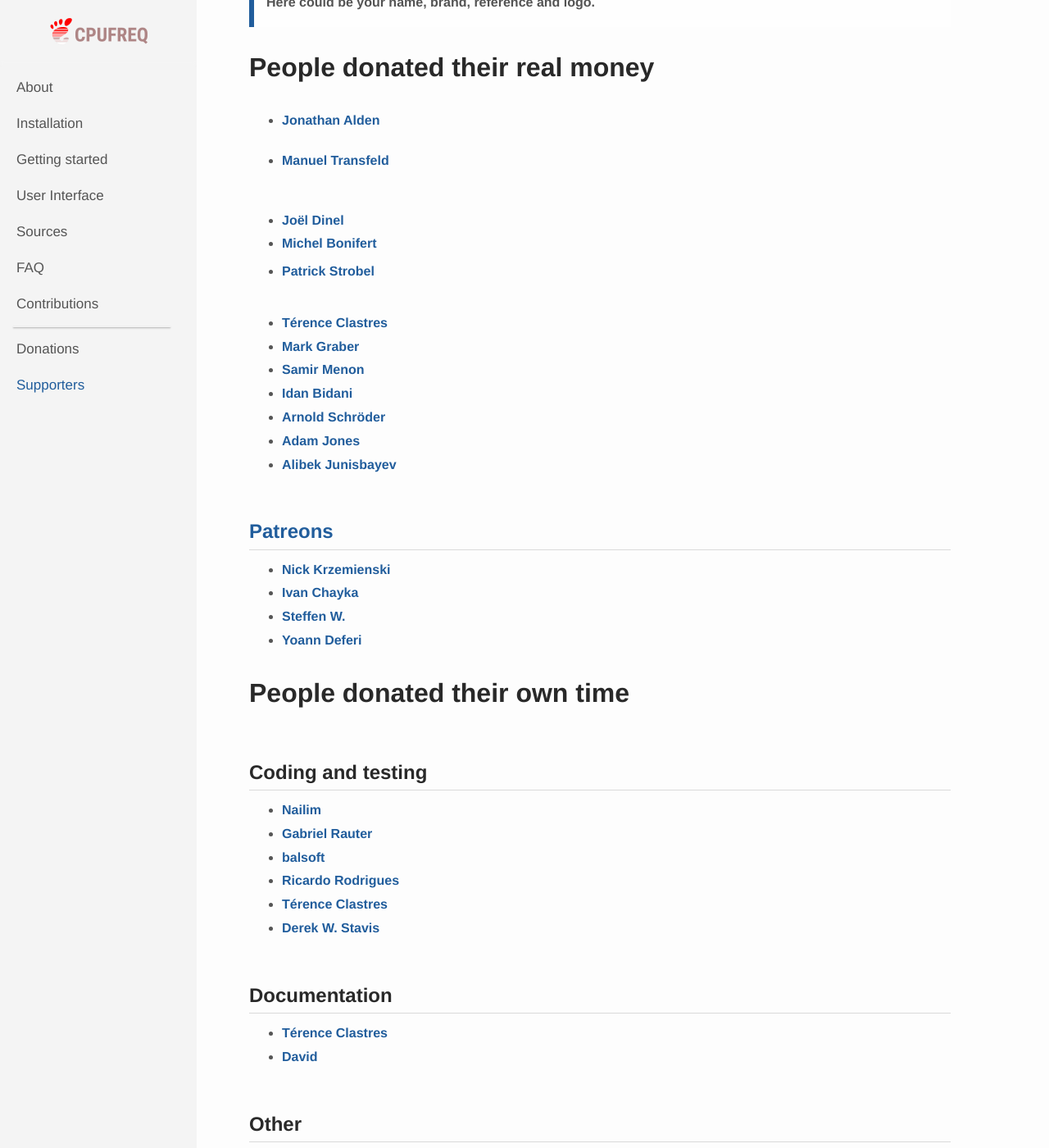
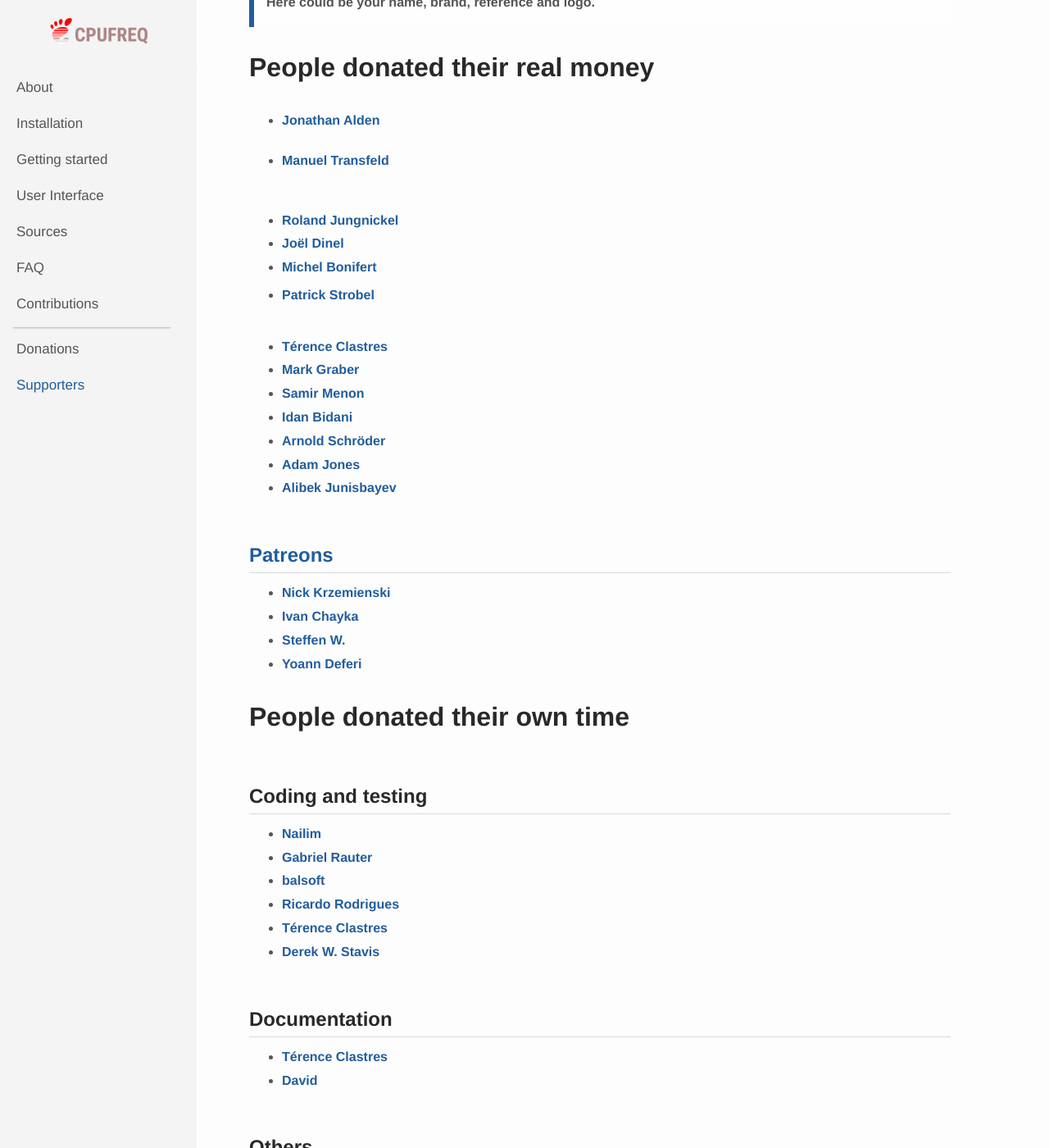
Before and after one commit to konkor/cpufreq, a Jekyll site: the page built from docs/BACKERS.md, in a window 1280 px wide and 1400 px high, scrolled down 216 px. Shown: the whole window at 82% size. Built offline with Jekyll 4.4.1, drawn with Linux system fonts in a browser that asks for light colours.

Commit message:
Update BACKERS Update screenshot Update fix extension mode option

```diff
--- a/docs/BACKERS.md
+++ b/docs/BACKERS.md
@@ -11,6 +11,7 @@ description: Here could be your name, brand, reference and logo.
 <br>
 
 
+* **[Roland Jungnickel](https://konkor.github.io/cpufreq/supporters/)**
 * **[Joël Dinel](https://konkor.github.io/cpufreq/supporters/)**
 * **[Michel Bonifert](https://konkor.github.io/cpufreq/supporters/)**
 * **[Patrick Strobel](https://konkor.github.io/cpufreq/supporters/)**
@@ -48,7 +49,7 @@ description: Here could be your name, brand, reference and logo.
 * [Térence Clastres](https://github.com/terencode)
 * [David](https://github.com/BurningSmile)
 
-## Other
+## Others
 
 * Thanks to all testers and bug reporters.
 * Thanks to your feedbacks on network resources.
--- a/extension.js
+++ b/extension.js
@@ -213,7 +213,7 @@ const FrequencyIndicator = new Lang.Class({
     let extra = "";
     /*if (Logger.debug_lvl == 2) extra = " --debug";
     else if (Logger.debug_lvl == 1) extra = " --verbose";*/
-    options = options || "--extension";
+    options = options || "";
     info ("launch_app " + options + extra);
     GLib.spawn_command_line_async ("%s %s".format (APP_PATH, options + extra));
   },
```
Also changed, not shown: BACKERS.md (+1 -0 lines), README.md.
